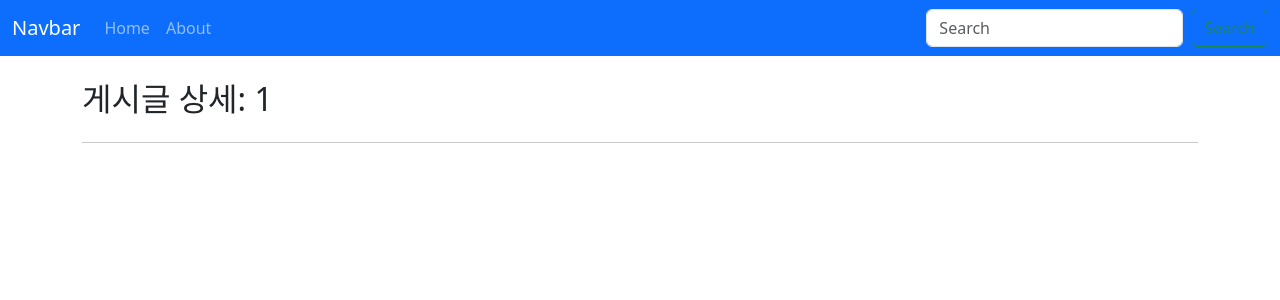
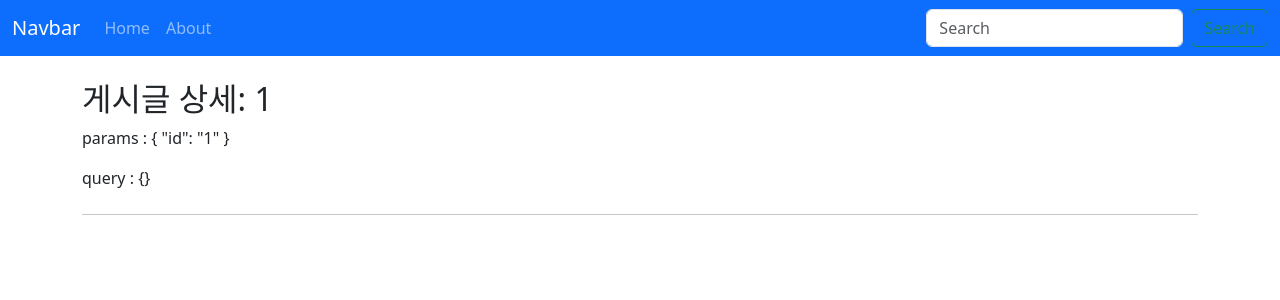
Before and after one commit to shinju4n/vue-pratice, a Vue app: page /posts/1 in a window 1280 px wide. Shown: the top 300 px of the page. Built offline with nearby package versions, Linux system fonts and the light colour scheme.

Commit message:
add : router/params,query 추출 예시

```diff
--- a/src/views/posts/PostDetailView.vue
+++ b/src/views/posts/PostDetailView.vue
@@ -1,6 +1,8 @@
 <template>
   <div>
     <h2>게시글 상세: {{ $route.params.id }}</h2>
+    <p>params : {{ $route.params }}</p>
+    <p>query : {{ $route.query }}</p>
     <hr class="my-4" />
   </div>
 </template>
```
